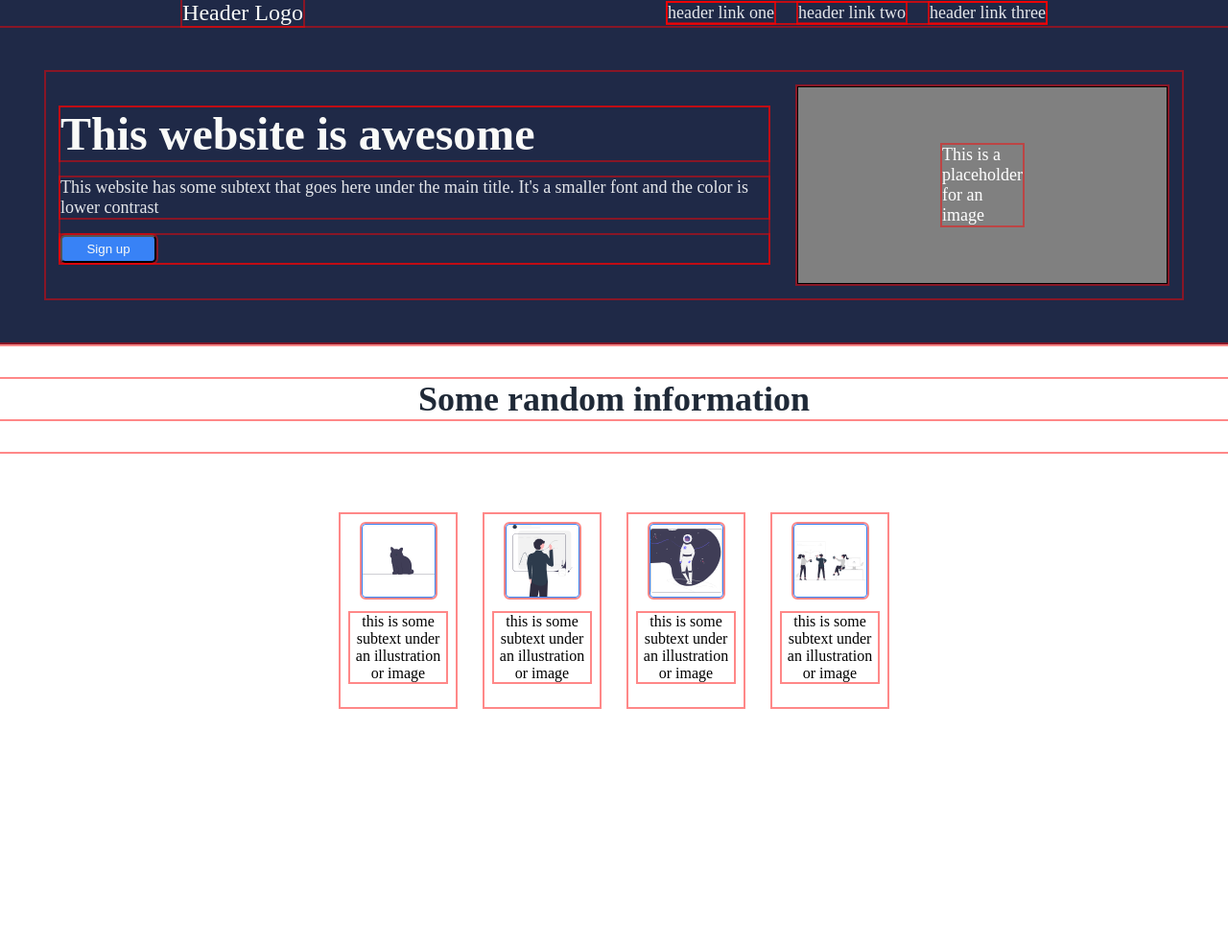
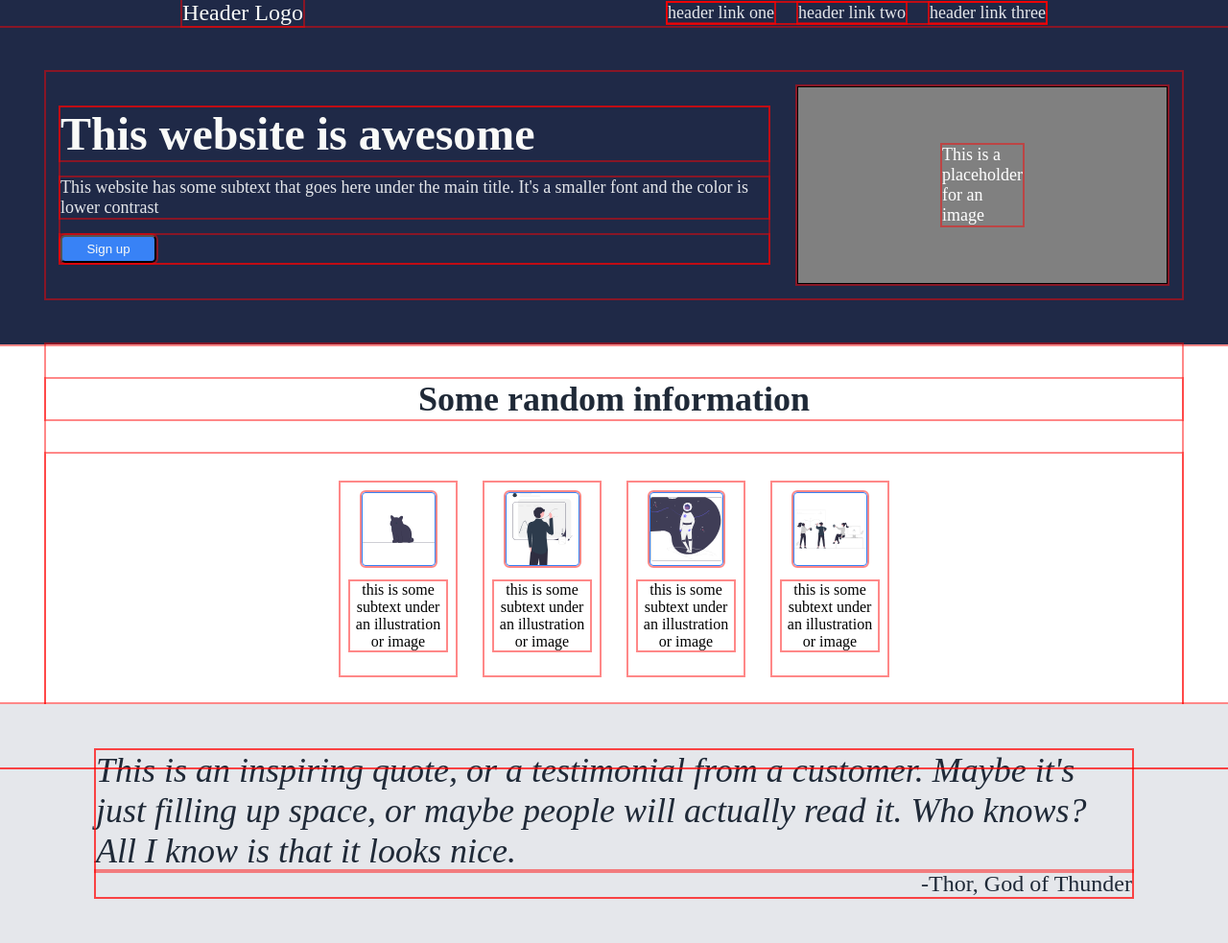
Before and after one commit to LouTanico/odin-landing-page, a plain HTML site: page index.html in a window 1280 px wide. Shown: the whole page at 96% size. Before the commit the page ends 800 px from the top, so only its background shows below. Drawn offline with Linux system fonts and the light colour scheme.

Commit message:
Add HTML and CSS for Quote section.

```diff
--- a/index.html
+++ b/index.html
@@ -62,5 +62,15 @@
         </div>
     </div>
    </div>
+   <div class="quote-section">
+    <div class="quote-content">
+        <div class="quote-text">
+            This is an inspiring quote, or a testimonial from a customer.  Maybe it's just filling up space, or maybe people will actually read it.  Who knows?  All I know is that it looks nice.
+        </div>
+        <div class="quote-author">
+            -Thor, God of Thunder
+        </div>
+    </div>
+   </div>
 </body>
 </html>
--- a/style.css
+++ b/style.css
@@ -111,6 +111,7 @@ button {
     flex: 1;
     display: flex;
     flex-direction: column;
+    margin: 0 48px;
 }
 
 .art-gallery {
@@ -150,3 +151,36 @@ button {
     color: #1F2937;
     text-align: center;
 }
+
+/* Quote Section */
+
+.quote-section {
+    flex: 1;
+    display: flex;
+    flex-direction: column;
+    background-color: #E5E7EB;
+    justify-content: center;
+    align-items: center;
+}
+
+.quote-content {
+    display: flex;
+    flex-direction: column;
+    margin: 48px 100px;
+    flex: 1;
+}
+
+.quote-text {
+    text-align: left;
+    flex-wrap: wrap;
+    font-size: 36px;
+    font-weight: lighter;
+    font-style: italic;
+    color: #1F2937;
+}
+
+.quote-author {
+    color: #1F2937;
+    font-size: 24px;
+    text-align: right;
+}
```
